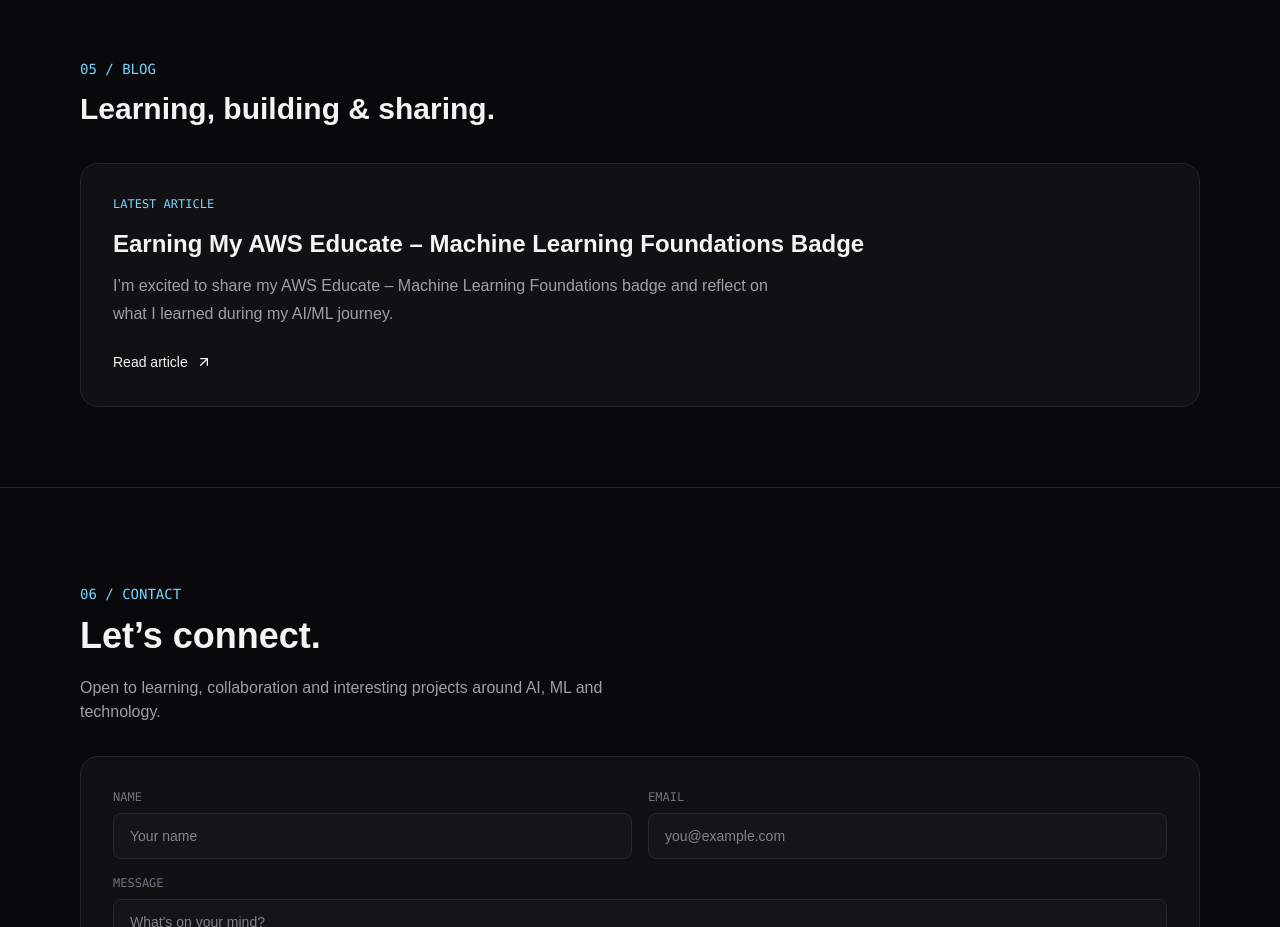
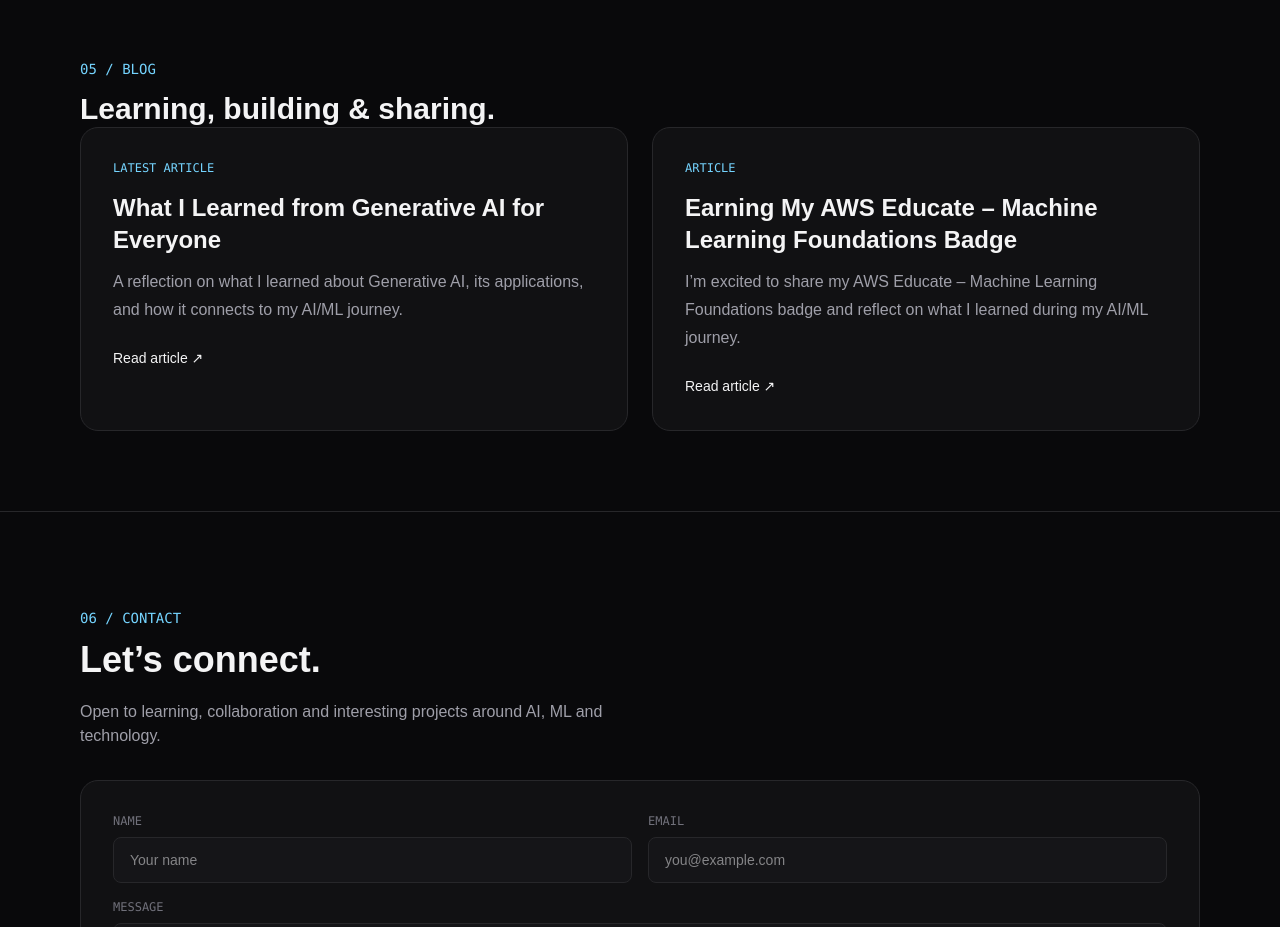
Before and after one commit to Channabasava-utk/channabasava-portfolio, a Next.js app: page / in a window 1280 px wide. Shown: the part 3220-4147 px from the top of the page. Built offline with nearby package versions, Linux system fonts and the light colour scheme.

Commit message:
Update page.tsx

```diff
--- a/app/page.tsx
+++ b/app/page.tsx
@@ -416,29 +416,54 @@ export default function Home() {
             Learning, building & sharing.
           </h2>
 
-          <div className="card mt-9 p-8">
+         <div className="grid gap-6 md:grid-cols-2">
 
+  {/* GENERATIVE AI ARTICLE */}
+  <div className="card p-8">
     <p className="mono text-xs text-sky-300">
       LATEST ARTICLE
+    </p>
+
+    <h3 className="mt-4 text-2xl font-semibold">
+      What I Learned from Generative AI for Everyone
+    </h3>
+
+    <p className="mt-3 leading-7 text-zinc-400">
+      A reflection on what I learned about Generative AI,
+      its applications, and how it connects to my AI/ML journey.
+    </p>
+
+    <a
+      href="/blog"
+      className="mt-6 inline-block text-sm font-medium hover:text-sky-300"
+    >
+      Read article ↗
+    </a>
+  </div>
+
+  {/* AWS ARTICLE */}
+  <div className="card p-8">
+    <p className="mono text-xs text-sky-300">
+      ARTICLE
     </p>
 
     <h3 className="mt-4 text-2xl font-semibold">
       Earning My AWS Educate – Machine Learning Foundations Badge
     </h3>
 
-            <p className="mt-3 max-w-2xl leading-7 text-zinc-400">
-              I&rsquo;m excited to share my AWS Educate – Machine Learning
-              Foundations badge and reflect on what I learned during my
-              AI/ML journey.
+    <p className="mt-3 leading-7 text-zinc-400">
+      I’m excited to share my AWS Educate – Machine Learning
+      Foundations badge and reflect on what I learned during
+      my AI/ML journey.
     </p>
 
     <a
       href="/blog"
-              className="mt-6 inline-flex items-center gap-2 text-sm text-sky-300"
+      className="mt-6 inline-block text-sm font-medium hover:text-sky-300"
     >
-              Read article
-              <ArrowUpRight size={16} />
+      Read article ↗
     </a>
+  </div>
 
 </div>
 
```
Lines whose indentation alone changed are shown as unchanged.
